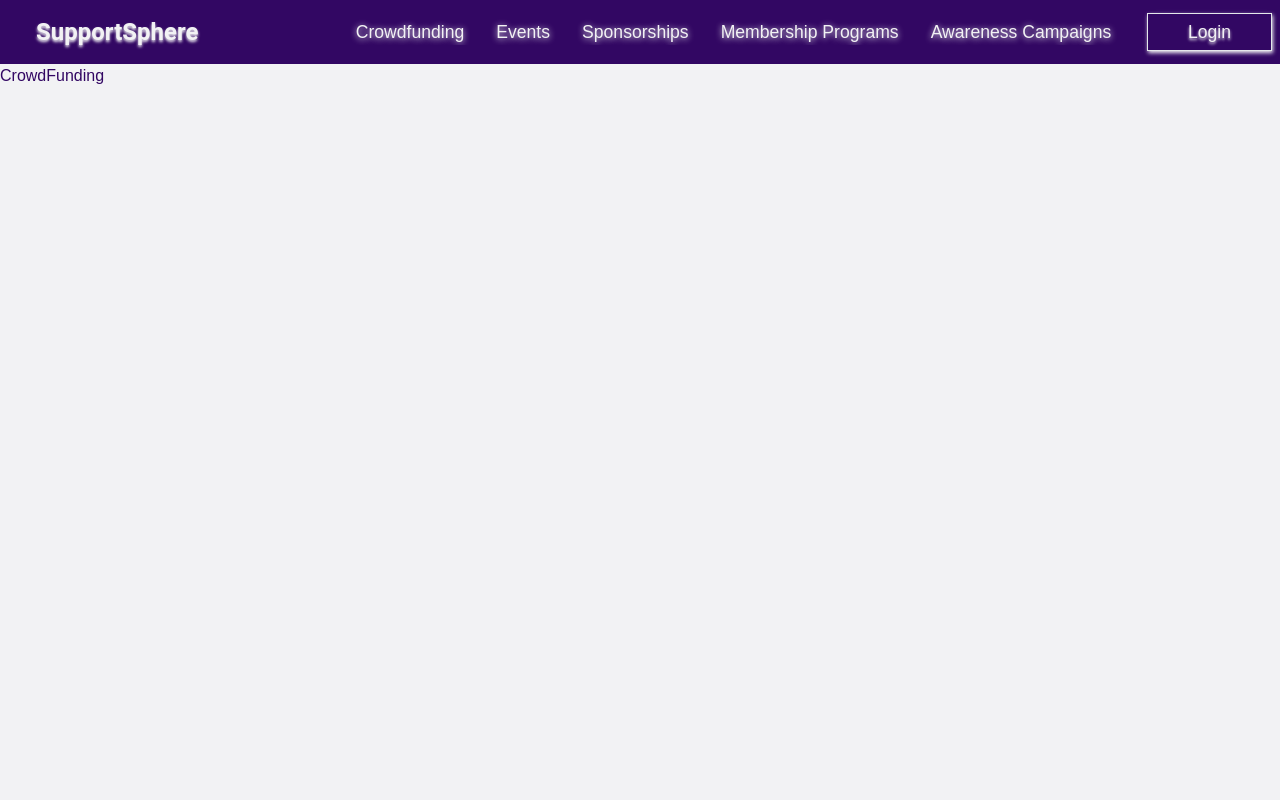
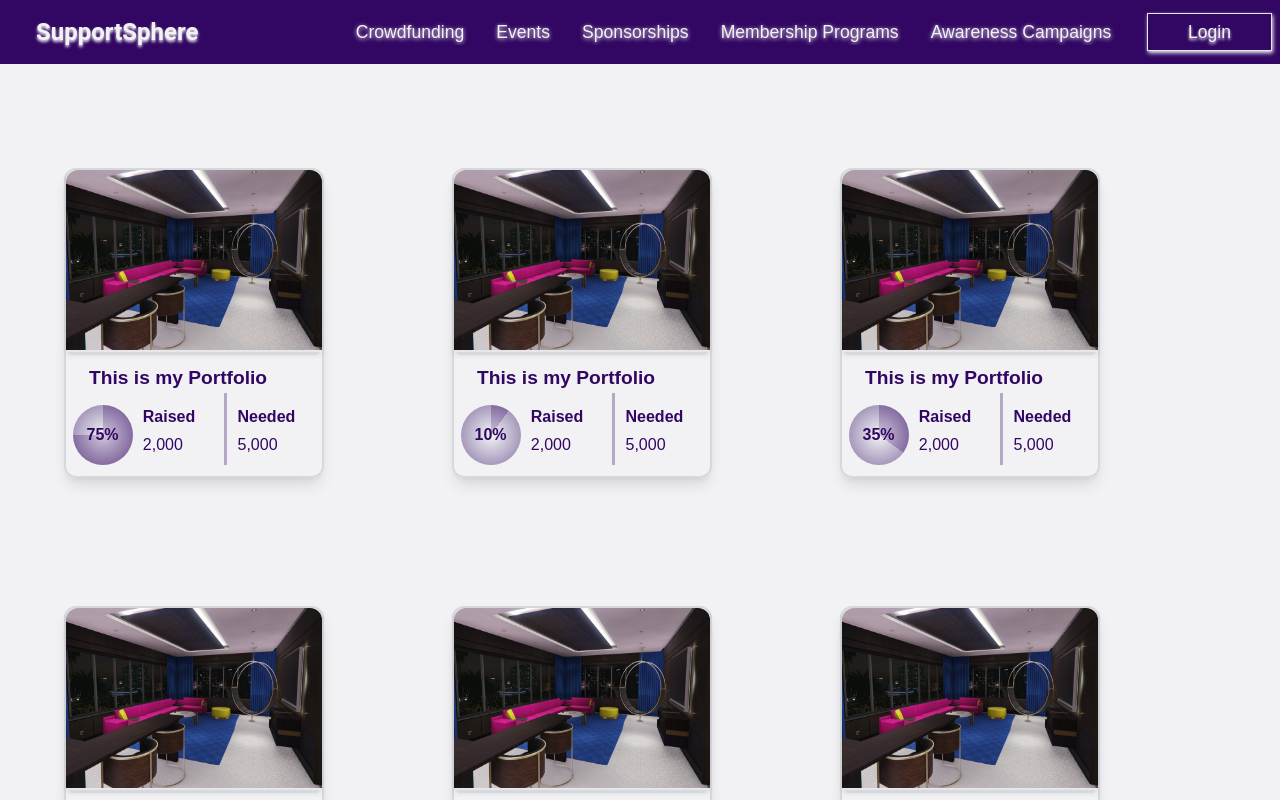
Before and after one commit to BharathVyaas/SupportSphere, a React (Create React App) app: page /crowdfunding in a window 1280 px wide. Shown: the top 800 px of the page. Built offline with nearby package versions, Linux system fonts and the light colour scheme.

Commit message:
modify main navigation

```diff
--- a/src/components/CrowdFunding.js
+++ b/src/components/CrowdFunding.js
@@ -1,7 +1,71 @@
-import React from "react";
+import { Card } from "../ui/Card";
+import test from "../assets/images/test.jpg";
 
 function CrowdFunding() {
-  return <div>CrowdFunding</div>;
+  return (
+    <div className="flex flex-wrap">
+      <div className="m-16">
+        <Card
+          id="1"
+          title="This is my Portfolio"
+          img={test}
+          progress="75"
+          raised="2000"
+          needed="5000"
+        />
+      </div>
+      <div className="m-16">
+        <Card
+          id="2"
+          title="This is my Portfolio"
+          img={test}
+          progress="10"
+          raised="2000"
+          needed="5000"
+        />
+      </div>
+      <div className="m-16">
+        <Card
+          id="3"
+          title="This is my Portfolio"
+          img={test}
+          progress="35"
+          raised="2000"
+          needed="5000"
+        />
+      </div>
+      <div className="m-16">
+        <Card
+          id="4"
+          title="This is my Portfolio"
+          img={test}
+          progress="90"
+          raised="2000"
+          needed="5000"
+        />
+      </div>
+      <div className="m-16">
+        <Card
+          id="5"
+          title="This is my Portfolio"
+          img={test}
+          progress="84"
+          raised="2000"
+          needed="5000"
+        />
+      </div>
+      <div className="m-16">
+        <Card
+          id="6"
+          title="This is my Portfolio"
+          img={test}
+          progress="29"
+          raised="2000"
+          needed="5000"
+        />
+      </div>
+    </div>
+  );
 }
 
 export default CrowdFunding;
--- a/src/pages/Fundraiser.js
+++ b/src/pages/Fundraiser.js
@@ -1,25 +1,36 @@
 import { Route, Routes } from "react-router";
+import CrowdFunding from "../components/CrowdFunding";
+import FundraiserMainNavigation from "../ui/FundrainserMainNavigation";
 
-import CrowdFunding from "../components/CrowdFunding";
-import FundrainserMainNavigation from "../ui/FundrainserMainNavigation";
-
+/**
+ * Component for the Fundraiser page.
+ * @component
+ * @returns {JSX.Element} - The rendered component.
+ */
 function Fundraiser() {
   return (
     <>
+      {/* Header Section */}
       <header className="flex justify-between bg-text text-bg min-h-16">
+        {/* Logo */}
         <button className="min-h-full font-roboto font-bold text-2xl px-9 w-1/4 text-left [text-shadow:_0px_2px_3px_#f2f2f4]">
           SupportSphere
         </button>
-        <FundrainserMainNavigation />
+        {/* Main Navigation */}
+        <FundraiserMainNavigation />
+        {/* User Actions */}
         <aside className="min-h-full text-[1.1rem] me-2 grid place-content-center">
           <button className="px-10 py-[.3rem] border-[1px] boreder-text [text-shadow:_0_2px_3px_#f2f2f4] [box-shadow:_1px_2px_4px_#f2f2f4]">
             Login
           </button>
         </aside>
       </header>
-      <main>
+
+      {/* Main Content Section */}
+      <main className="container mx-auto mt-10">
         <Routes>
           <Route path="crowdfunding" element={<CrowdFunding />} />
+          {/* Add other routes as needed */}
         </Routes>
       </main>
     </>
--- a/src/ui/FundrainserMainNavigation.js
+++ b/src/ui/FundrainserMainNavigation.js
@@ -1,7 +1,11 @@
 import { NavLink } from "react-router-dom";
 import { motion } from "framer-motion";
 
-const livariants = {
+/**
+ * Variants for the hover animation.
+ * @type {Object}
+ */
+const variants = {
   hover: {
     scale: 1.18,
     transition: {
@@ -16,67 +20,42 @@ const livariants = {
   },
 };
 
+/**
+ * Array of route information.
+ * @type {Array}
+ */
+const routes = [
+  { id: 1, link: "/crowdfunding", textContent: "Crowdfunding" },
+  { id: 2, link: "/events", textContent: "Events" },
+  { id: 3, link: "/sponsorships", textContent: "Sponsorships" },
+  { id: 4, link: "/membership-programs", textContent: "Membership Programs" },
+  { id: 5, link: "/awareness-campaigns", textContent: "Awareness Campaigns" },
+];
+
+/**
+ * Component for the main navigation in the Fundraiser page.
+ * @component
+ * @returns {JSX.Element} - The rendered component.
+ */
 function FundraiserMainNavigation() {
   return (
     <nav>
       <ul className="grid place-content-center grid-flow-col my-auto min-h-full text-[1.1rem]">
+        {routes.map((route) => (
           <motion.li
-          variants={livariants}
+            key={route.id}
+            variants={variants}
             whileHover="hover"
-          className="px-4 line-clamp-1 "
+            className="px-4 line-clamp-1 text-shadow"
           >
             <NavLink
-            className="[text-shadow:_0px_1px_6px_#f2f2f4]"
-            to="/crowdfunding"
+              className="[text-shadow:_0px_1px_4px_#f2f2f4]"
+              to={route.link}
             >
-            Crowdfunding
+              {route.textContent}
             </NavLink>
           </motion.li>
-        <motion.li
-          variants={livariants}
-          whileHover="hover"
-          className="px-4 line-clamp-1 "
-        >
-          <NavLink className="[text-shadow:_0px_1px_6px_#f2f2f4]" to="/events">
-            Events
-          </NavLink>
-        </motion.li>
-        <motion.li
-          variants={livariants}
-          whileHover="hover"
-          className="px-4 line-clamp-1 "
-        >
-          <NavLink
-            className="[text-shadow:_0px_1px_6px_#f2f2f4]"
-            to="/sponsorships"
-          >
-            Sponsorships
-          </NavLink>
-        </motion.li>
-        <motion.li
-          variants={livariants}
-          whileHover="hover"
-          className="px-4 line-clamp-1 "
-        >
-          <NavLink
-            className="[text-shadow:_0px_1px_6px_#f2f2f4]"
-            to="/membership-programs"
-          >
-            Membership Programs
-          </NavLink>
-        </motion.li>
-        <motion.li
-          variants={livariants}
-          whileHover="hover"
-          className="px-4 line-clamp-1 "
-        >
-          <NavLink
-            className="[text-shadow:_0px_1px_6px_#f2f2f4]"
-            to="/awareness-campaigns"
-          >
-            Awareness Campaigns
-          </NavLink>
-        </motion.li>
+        ))}
       </ul>
     </nav>
   );
```
Lines whose indentation alone changed are shown as unchanged.
